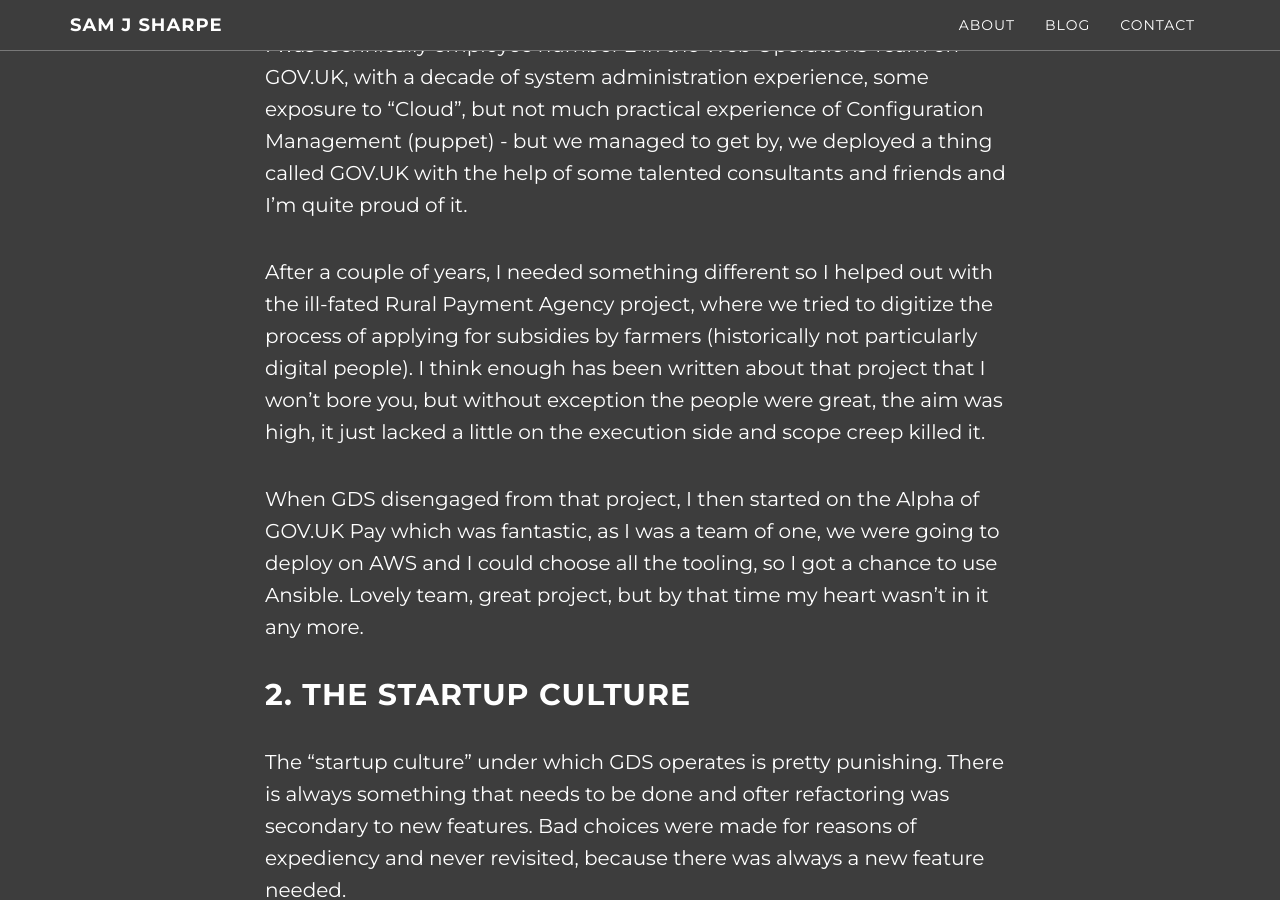
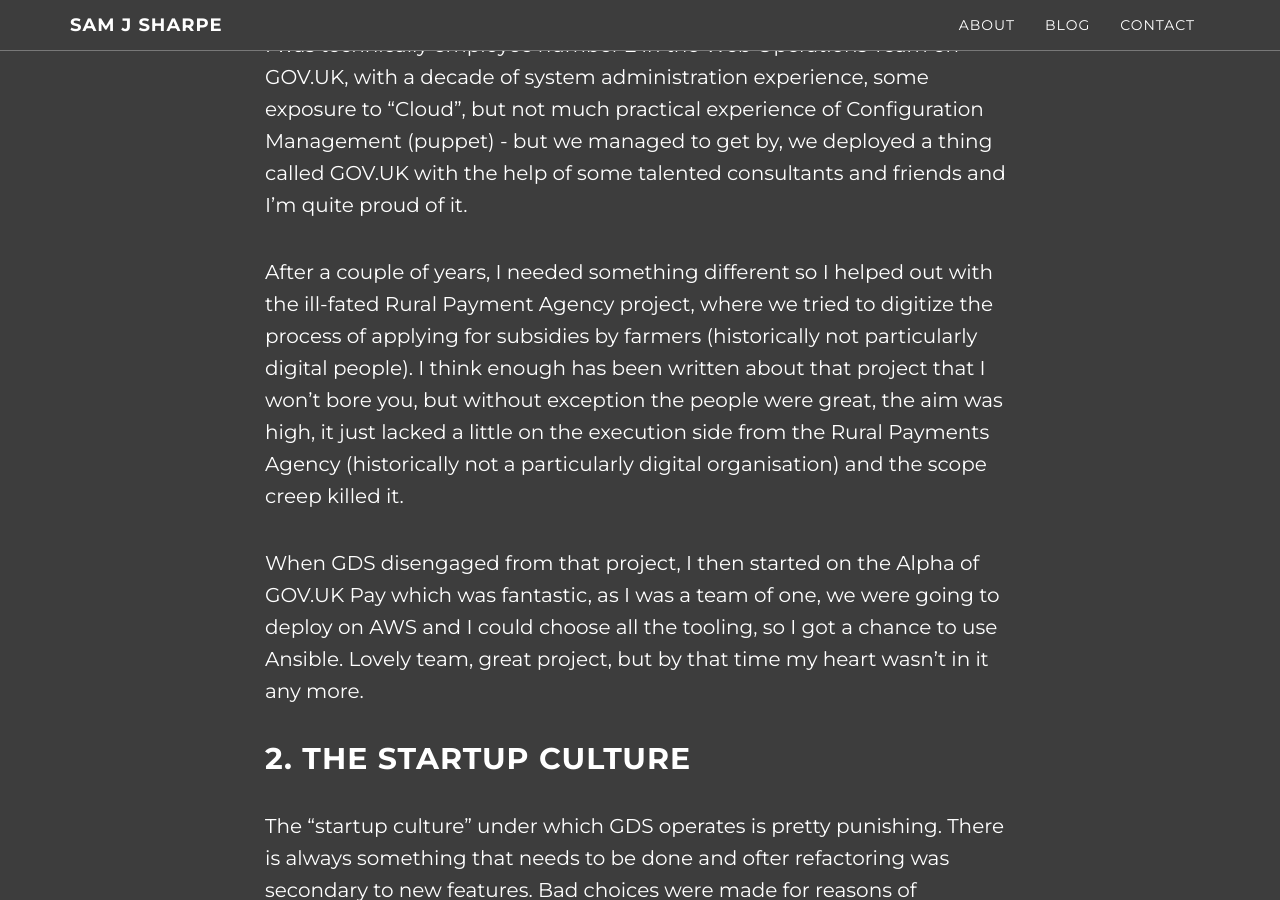
Before and after one commit to samjsharpe/samjsharpe.github.com, a Jekyll site: the page built from _posts/2016-04-15-why-I-left-the-Civil-Service.md, in a window 1280 px wide and 900 px high, scrolled down 1693 px. Built offline with Jekyll 4.4.1, drawn with Linux system fonts in a browser that asks for light colours; nearby versions of some CDN libraries.

Commit message:
Clarify where I think the execution for the Rural Payment project was lacking

```diff
--- a/_posts/2016-04-15-why-I-left-the-Civil-Service.md
+++ b/_posts/2016-04-15-why-I-left-the-Civil-Service.md
@@ -53,7 +53,8 @@
 of applying for subsidies by farmers (historically not particularly digital
 people). I think enough has been written about that project that I won't bore
 you, but without exception the people were great, the aim was high, it just
-lacked a little on the execution side and scope creep killed it.
+lacked a little on the execution side from the Rural Payments Agency (historically
+not a particularly digital organisation) and the scope creep killed it.
 
 When GDS disengaged from that project, I then started on the Alpha of GOV.UK Pay
 which was fantastic, as I was a team of one, we were going to deploy on AWS and
```
